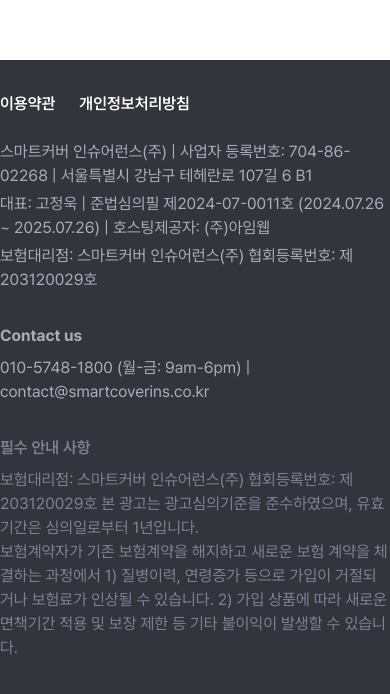
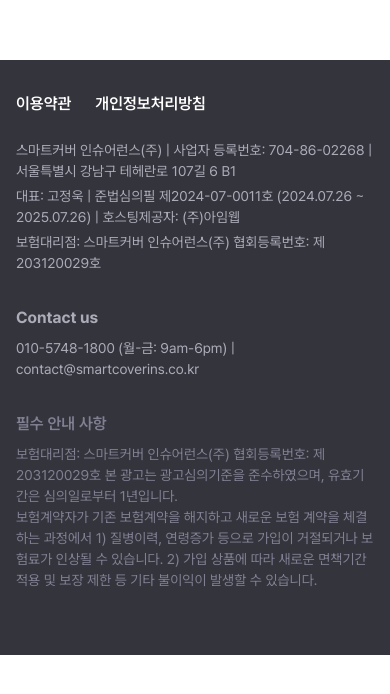
Before and after one commit to FITPET-A/FITPET_FE, a Next.js app: page / in a window 390 px wide. Shown: the part 1614-2308 px from the top of the page. After the commit the page ends 2269 px from the top, so only its background shows below. Built offline with nearby package versions, Linux system fonts and the light colour scheme; a web font is replaced by a local one.

Commit message:
feat: 모바일 스타일

```diff
--- a/components/Footer.tsx
+++ b/components/Footer.tsx
@@ -2,8 +2,8 @@
 
 function Footer() {
   return (
-    <footer className="flex justify-center bg-grayscale-100 text-md">
-      <div className="flex w-[1080px] flex-col">
+    <footer className="flex justify-center bg-grayscale-100 px-4 text-md desktop:px-6">
+      <div className="flex flex-col desktop:w-[1080px]">
         {/* 이용약관 및 개인정보처리방침 */}
         <div className="mt-8 flex gap-6 font-semibold text-grayscale-00">
           <button type="button">이용약관</button>
@@ -11,7 +11,7 @@
         </div>
 
         {/* 회사 정보 */}
-        <div className="mt-6 flex flex-col gap-1 font-regular text-grayscale-40">
+        <div className="mt-6 flex flex-col gap-1 text-sm font-regular text-grayscale-40 desktop:text-md">
           <p>
             스마트커버 인슈어런스(주) | 사업자 등록번호: 704-86-02268 |
             서울특별시 강남구 테헤란로 107길 6 B1
@@ -28,7 +28,7 @@
         {/* 연락처 */}
         <div className="mt-8 flex flex-col gap-2 text-grayscale-40">
           <p className="font-bold">Contact us</p>
-          <p className="font-regular">
+          <p className="text-sm font-regular desktop:text-md">
             010-5748-1800 (월-금: 9am-6pm) | contact@smartcoverins.co.kr
           </p>
         </div>
@@ -36,7 +36,7 @@
         {/* 필수 안내 사항 */}
         <div className="mb-16 mt-8 flex flex-col gap-2 text-grayscale-60">
           <p className="font-semibold">필수 안내 사항</p>
-          <div className="font-regular">
+          <div className="text-sm font-regular desktop:text-md">
             <p>
               보험대리점: 스마트커버 인슈어런스(주) 협회등록번호: 제203120029호
               본 광고는 광고심의기준을 준수하였으며, 유효기간은 심의일로부터
```
